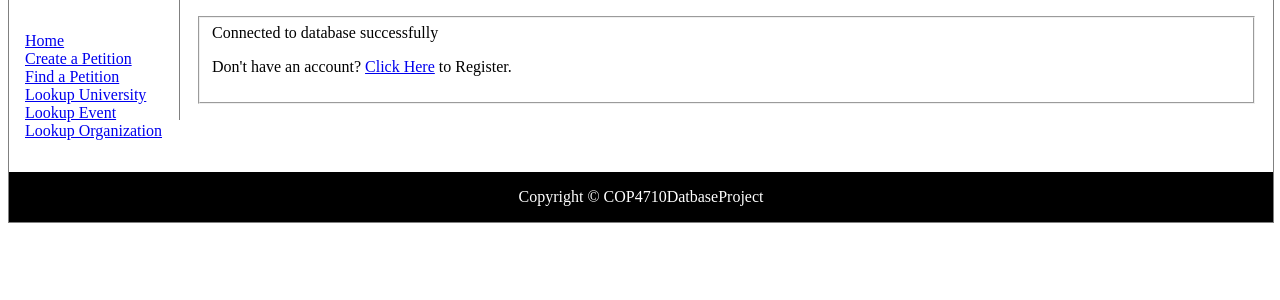
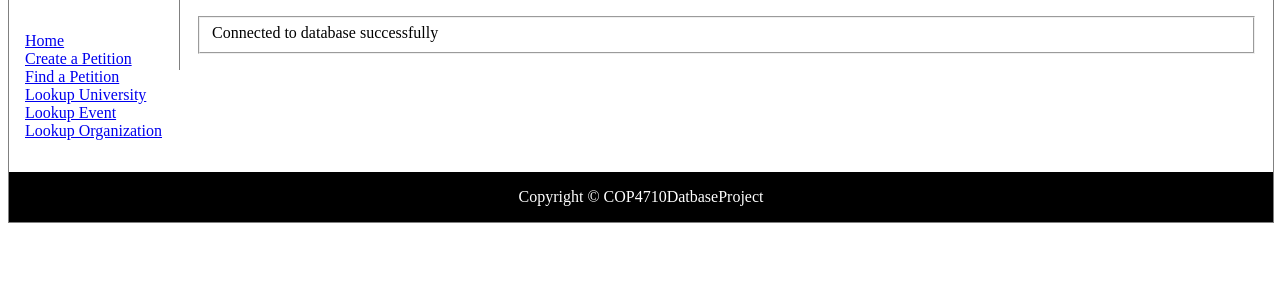
Before and after one commit to jkroberts1/cop4710website, a PHP site: page /signin.php in a window 1280 px wide. Shown: the part 150-450 px from the top of the page. Run offline with PHP 8.4, Linux system fonts and the light colour scheme; data that the repository does not hold is empty; some web fonts are replaced.

Commit message:
Update signin.php

```diff
--- a/CollegeWebsite/signin.php
+++ b/CollegeWebsite/signin.php
@@ -206,7 +206,6 @@ echo "</table>";
 
 
   ?>
-	<p>Don't have an account? <a href = "registerAccount.html">Click Here</a> to Register.</p>
 	</fieldset>
 
 
```
